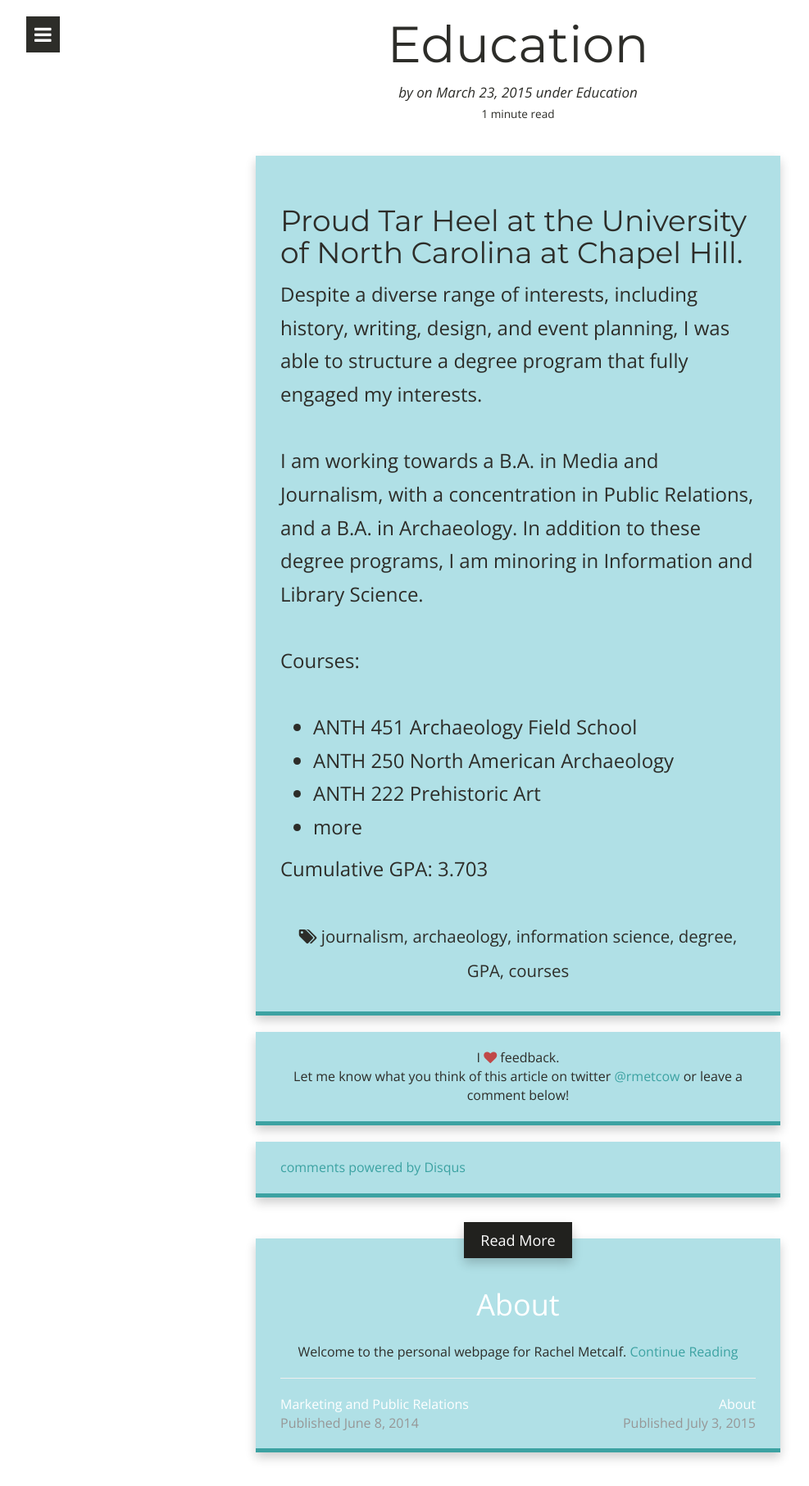
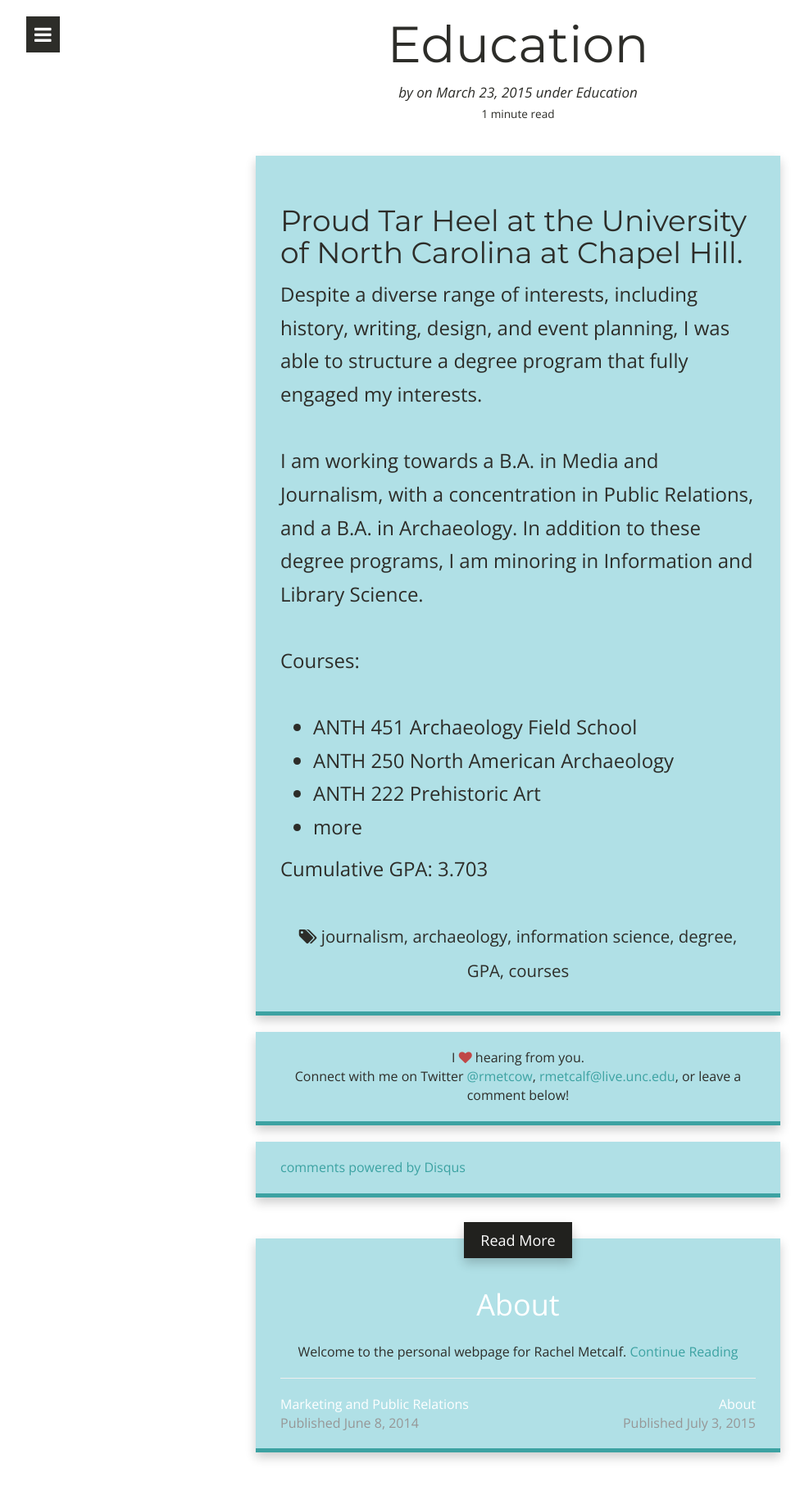
Before and after one commit to rcmetcalf/rcmetcalf.github.io, a Jekyll site: the page built from _posts/2015-03-23-welcome-to-carte-noir.md, in a window 1280 px wide. Shown: the whole page at 82% size, without its empty margins (8-995 px from the left). Built offline with Jekyll 4.4.1, drawn with Linux system fonts in a browser that asks for light colours; nearby versions of some CDN libraries; Markdown is read by kramdown in place of the engine named in the settings; comment, search, counter and statistics services are not loaded.

Commit message:
changed comment cap

```diff
--- a/_layouts/post.html
+++ b/_layouts/post.html
@@ -70,8 +70,8 @@ layout: default
       </div>
 
       <div class="content-panel feedback">
-        I <i class="fa fa-heart"></i> feedback.<br />
-        Let me know what you think of this article on twitter <a href="http://www.twitter.com/{{ site.twitter_username }}">@{{ site.twitter_username }}</a> or leave a comment below!
+        I <i class="fa fa-heart"></i> hearing from you.<br />
+         Connect with me on Twitter <a href="http://www.twitter.com/{{ site.twitter_username }}">@{{ site.twitter_username }}</a>, <a href="http://www.heelmail.unc.edu/{{ site.email }}">{{ site.email }}</a>, or leave a comment below!
       </div>
 
       {% if site.disqus_account %}
```
